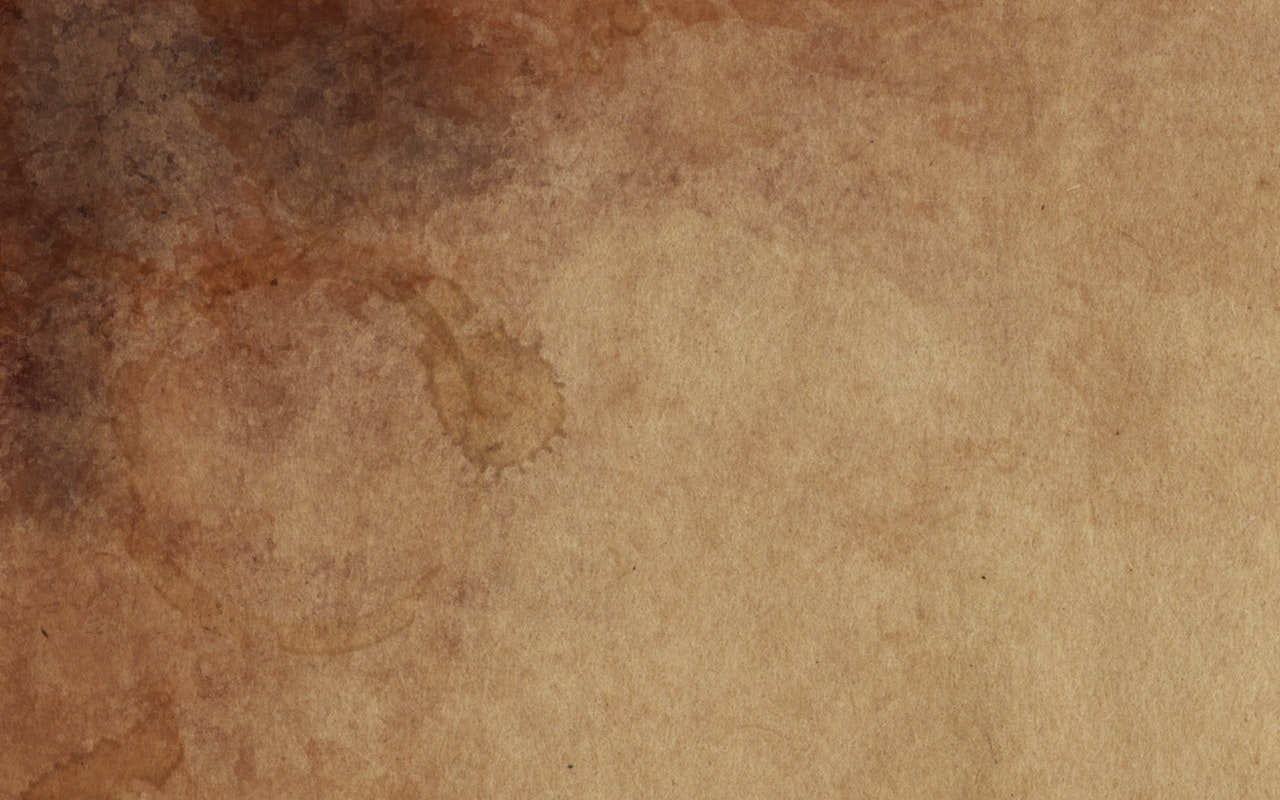
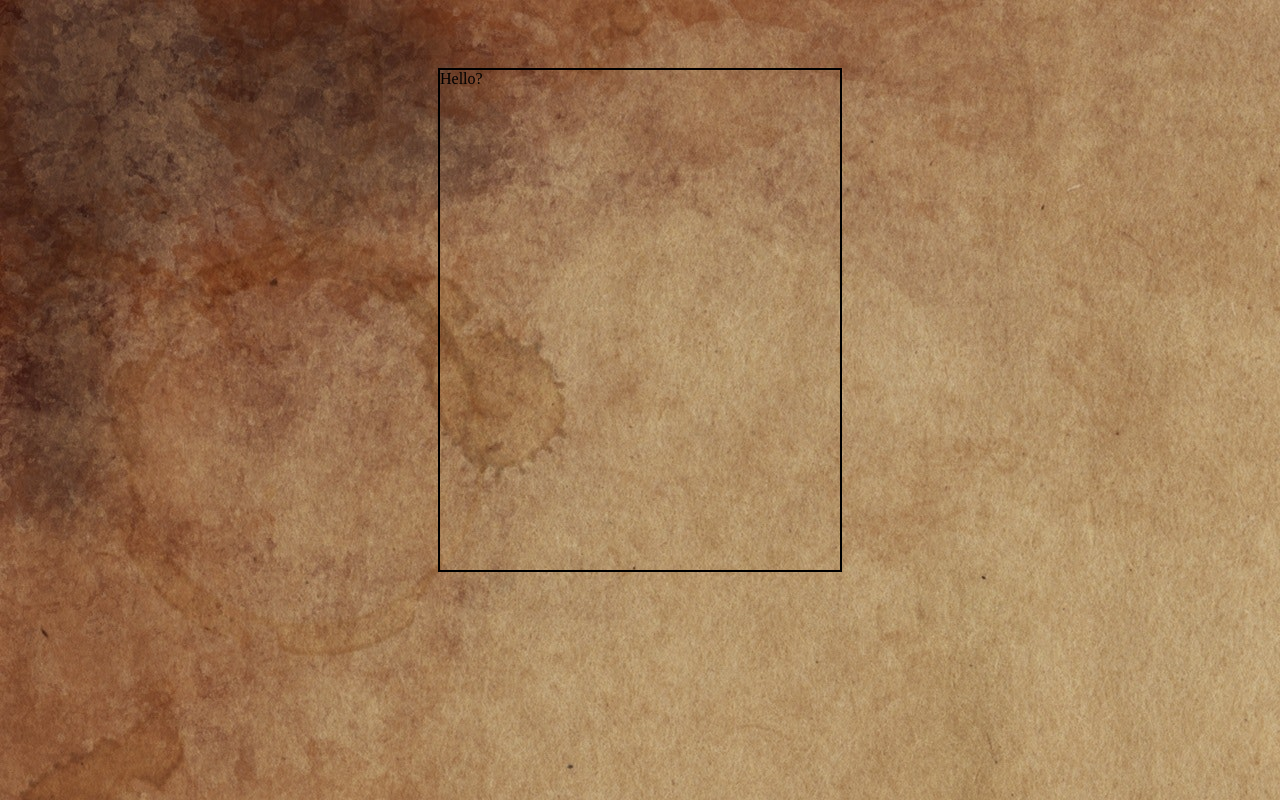
Before and after one commit to Melody-Lisa/into-the-woods, a plain HTML site: page index.html in a window 1280 px wide. Drawn offline with Linux system fonts and the light colour scheme.

Commit message:
feat:Add div to center of the page

```diff
--- a/assets/css/style.css
+++ b/assets/css/style.css
@@ -1,10 +1,12 @@
 body {
     background-image: url(/assets/images/parchment-background.jpg);
+    overflow: hidden;
 }
 
-#view-port {
-    position: fixed;
-    bottom: auto;
-    left: auto;
-    height: ;
+#viewport {
+    margin: 70px auto;
+    width: 400px;
+    height: 500px;
+    outline: solid 2px black;
+
 }
--- a/index.html
+++ b/index.html
@@ -8,6 +8,8 @@
     <link rel="stylesheet" type="text/css" href="/assets/css/style.css">
 </head>
 <body>
-    <div id="viewport"></div>
+    <div id="viewport">
+        Hello?
+    </div>
 </body>
 </html>
```
